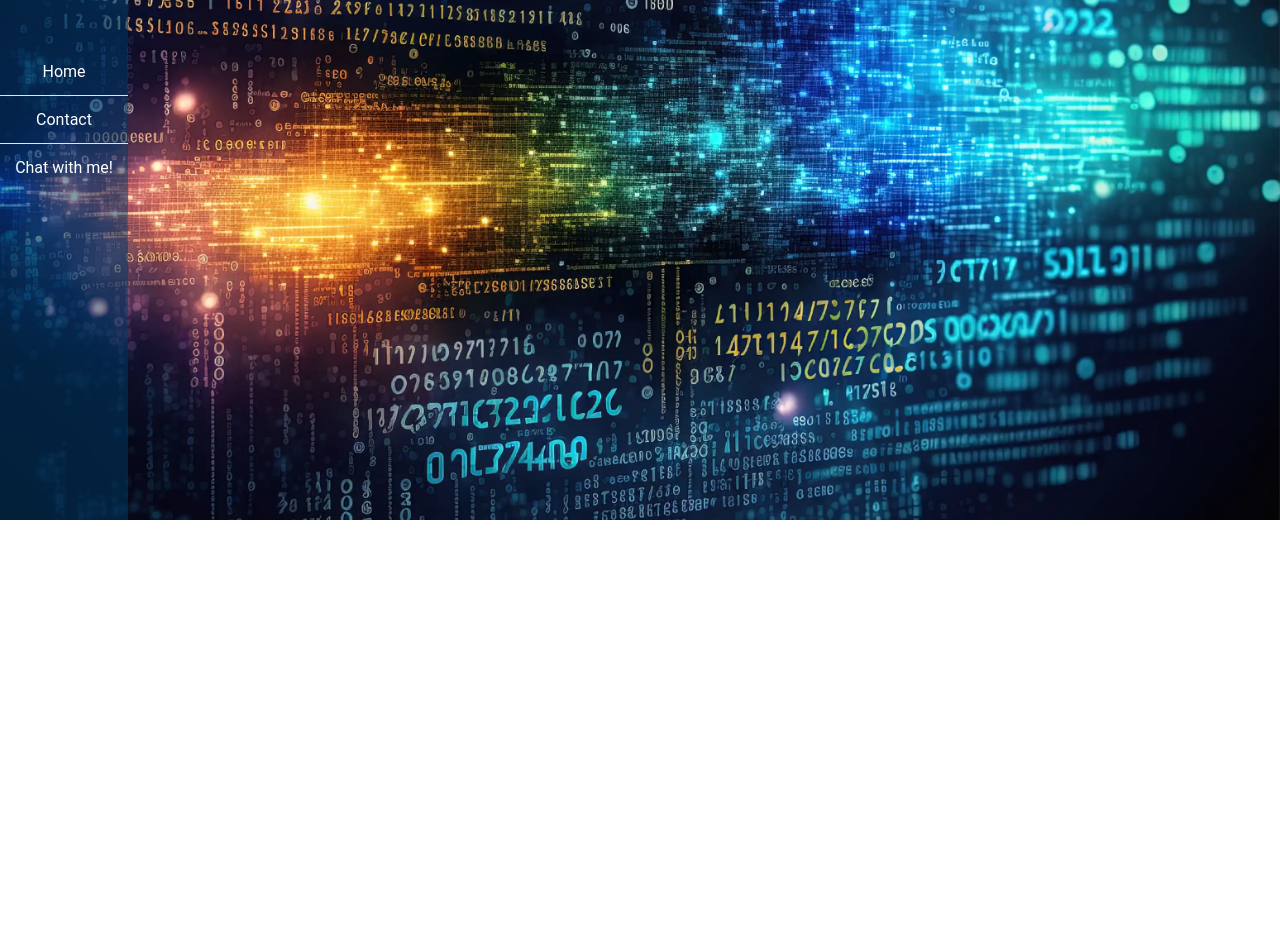
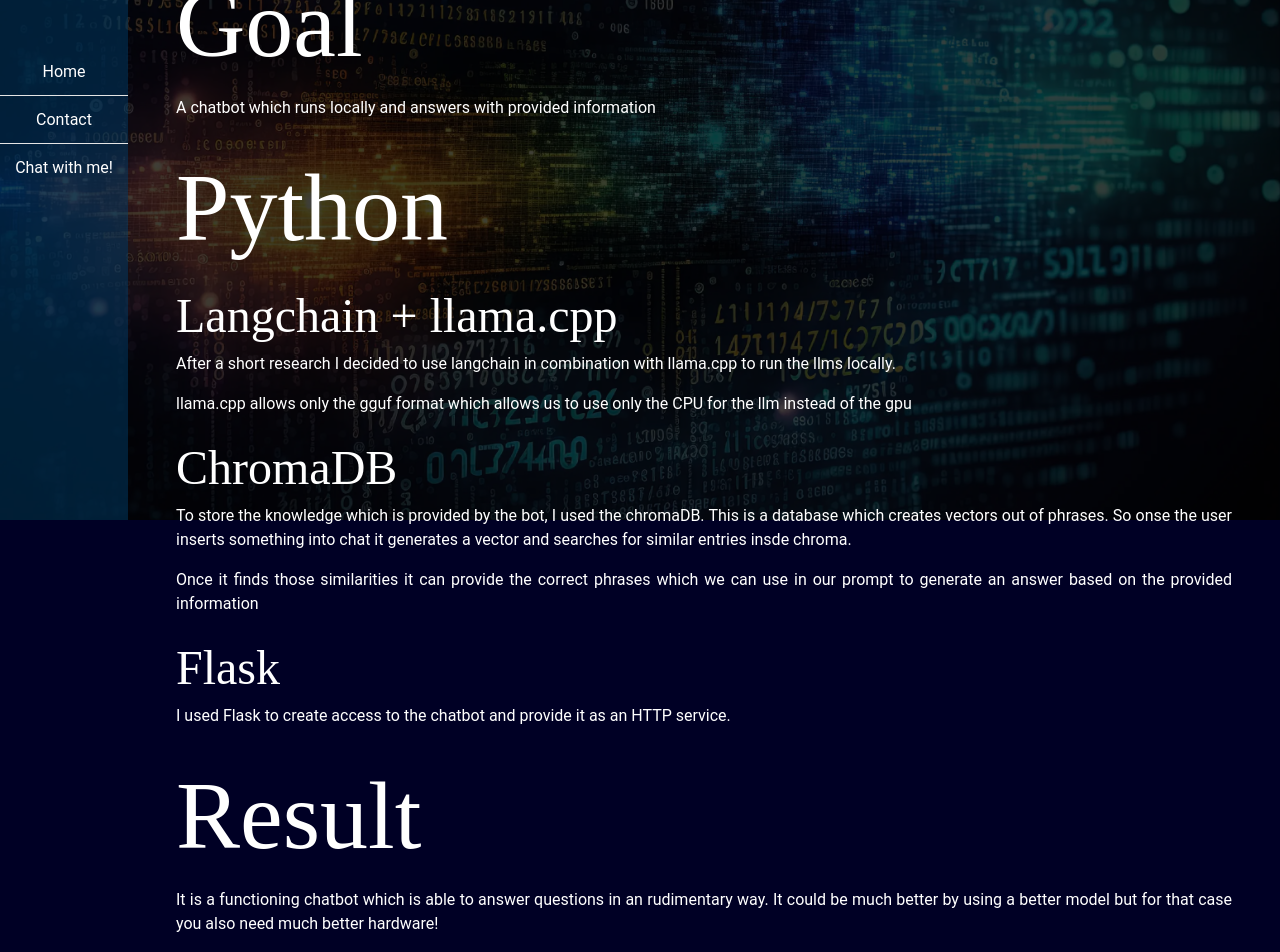
Before and after one commit to DenisMathan/homepage, a Vue app: page /chatbot in a window 1280 px wide. Shown: the part 280-1232 px from the top of the page. Before the commit the page ends 800 px from the top, so only its background shows below. Built offline with nearby package versions, Linux system fonts and the light colour scheme.

Commit message:
added chatbot-project-side + nice bg

```diff
--- a/src/App.vue
+++ b/src/App.vue
@@ -1,5 +1,7 @@
 <template>
   <div id="app" class="bg-background min-h-screen overflow-x-hidden">
+    <div class="background"></div>
+    <div class="background-overlay"></div>
     <div class="fixed h-full w-full z-0">
       <canvas width="150" height="600" ref="can" class="w-full h-full"></canvas>
     </div>
@@ -74,11 +76,19 @@
 </script>
 
 <style>
-
-#app {
+.background {
+  position: fixed;
+  height:100%;
+  width:100%;
   background-image: url('./assets/images/background/bg2.webp');
   background-size: cover;
   --tw-bg-opacity: 0.5;
+}
+.background-overlay {
+  position: fixed;
+  height:100%;
+  width:100%;
+  background-color: rgb(0, 0, 0, 0.75);
 }
 .page-content{
   max-width: 1300px;
--- /dev/null
+++ b/src/assets/texts/projectpages/chatbot.json
@@ -0,0 +1,36 @@
+{
+    "BA":{
+        "motivation": {
+            "title": "Goal",
+            "text": "A chatbot which runs locally and answers with provided information"
+
+        },
+        "TechnicalStructure":{
+            "title": "Python",
+            "PWA": {
+                "title": "Langchain + llama.cpp",
+                "text":[
+                    "After a short research I decided to use langchain in combination with llama.cpp to run the llms locally." ,
+                    "llama.cpp allows only the gguf format which allows us to use only the CPU for the llm instead of the gpu"
+                ]
+            },
+            "Firebase": {
+                "title": "ChromaDB",
+                "text":[
+                    "To store the knowledge which is provided by the bot, I used the chromaDB. This is a database which creates vectors out of phrases. So onse the user inserts something into chat it generates a vector and searches for similar entries insde chroma.",
+                    "Once it finds those similarities it can provide the correct phrases which we can use in our prompt to generate an answer based on the provided information"
+                ]
+            },
+            "Vue": {
+                "title": "Flask",
+                "text": [
+                    "I used Flask to create access to the chatbot and provide it as an HTTP service."
+                ]
+            }
+        },
+        "result": {
+            "title": "Results",
+            "text": "Below you can see the result of my project work. If you don't focus on the design, but on the functionalities, it looks quite nice."
+        }
+    }
+}
--- a/src/components/Projects.vue
+++ b/src/components/Projects.vue
@@ -52,6 +52,7 @@
             ],
           learnMore:'./chatbot',
           position: undefined,
+          github: 'https://github.com/DenisMathan/Alfred',
           size: 'middle',
         },
         {
--- a/src/router/index.js
+++ b/src/router/index.js
@@ -56,6 +56,11 @@
     name: 'Bacherlor-Thesis',
     component: () => import ('../views/projectpages/BA.vue')
   },
+  {
+    path:'/chatbot',
+    name: 'Chatbot',
+    component: () => import ('../views/projectpages/Chatbot.vue')
+  },
   // {
   //   path:'/video-player',
   //   name: 'Video-Player',
--- /dev/null
+++ b/src/views/projectpages/Chatbot.vue
@@ -0,0 +1,101 @@
+<template>
+    <div class="test relative p-12 tablet:p-6 mobile:p-2 overflow-hidden text-white">
+      <h1 data-headinganim-chess class="opacity-0 mb-6">
+          Chatbot
+      </h1>
+      <h2>{{text['motivation'].title}}</h2>
+      <p>{{text['motivation'].text}}</p>
+
+      <h2>{{text['TechnicalStructure'].title}}</h2>
+      <div v-for="technologie in text['TechnicalStructure']" :key="technologie.title">
+        <h3>{{technologie.title}}</h3>
+        <p v-for="paragraph in technologie.text" :key="paragraph">{{paragraph}}</p>
+      </div>
+
+      <h2>Result</h2>
+      <p>It is a functioning chatbot which is able to answer questions in an rudimentary way. It could be much better by using a better model but for that case you also need much better hardware!</p>
+      <a href="./chat">chatbot</a>
+    </div>
+</template>
+
+<script>
+import carousel from '@/components/elements/carousel/types/justCarousel.vue';
+import {manipulate} from '@/js/headlineManipulation.js';
+import text from '@/assets/texts/projectpages/chatbot.json';
+export default {
+  name: 'BA',
+  metaInfo: {
+    meta:[{
+      name: 'description',
+      content: 'This page presents a chatbot which I Denis Mathan developed as a sideproject'
+    }]
+  },
+  components:{
+    carousel
+  },
+    data(){
+        return{
+          text: text['BA'],
+        }
+    },
+    mounted(){
+
+      let all_headings = [].slice.call(document.querySelectorAll("[data-headinganim-chess]"));
+      manipulate(all_headings);
+    },
+    methods: {
+      moveforward(){
+          for(let i = 0; i<this.images.length; i++){
+            const project = this.images[i];
+            if(project.position != this.images.length-1){
+              project.position++;
+            }
+            else{
+              project.position = 0;
+            }
+          }
+          this.switchParagraph()
+      },
+      moveback(){
+          for(let i = 0; i<this.images.length; i++){
+            const project = this.images[i];
+            if(project.position !== 0){
+              project.position--;
+            }
+            else{
+              project.position = this.images.length-1;
+            }
+          }
+          this.switchParagraph()
+      },
+    },
+}
+</script>
+
+<style scoped>
+
+.project{
+  width: 100%;
+  height: 100%;
+  opacity: 0;
+  position: absolute;
+  transition: all 1s ease-out;
+
+}
+.project:hover{
+  z-index: 60;
+}
+.project-0{
+  left: -100%;
+  transform: perspective(50cm) rotate3d(0,1,0, 45deg) scale(1.35) ;
+}
+.project-1{
+  left: 0;
+  opacity: 1;
+  transform: perspective(50cm)  scale(1) rotate3d(0,1,0, 0deg);
+}
+.project-2{
+  left: 100%;
+  transform: perspective(50cm) rotate3d(0,1,0, -45deg)  scale(0.9);
+}
+</style>
```
